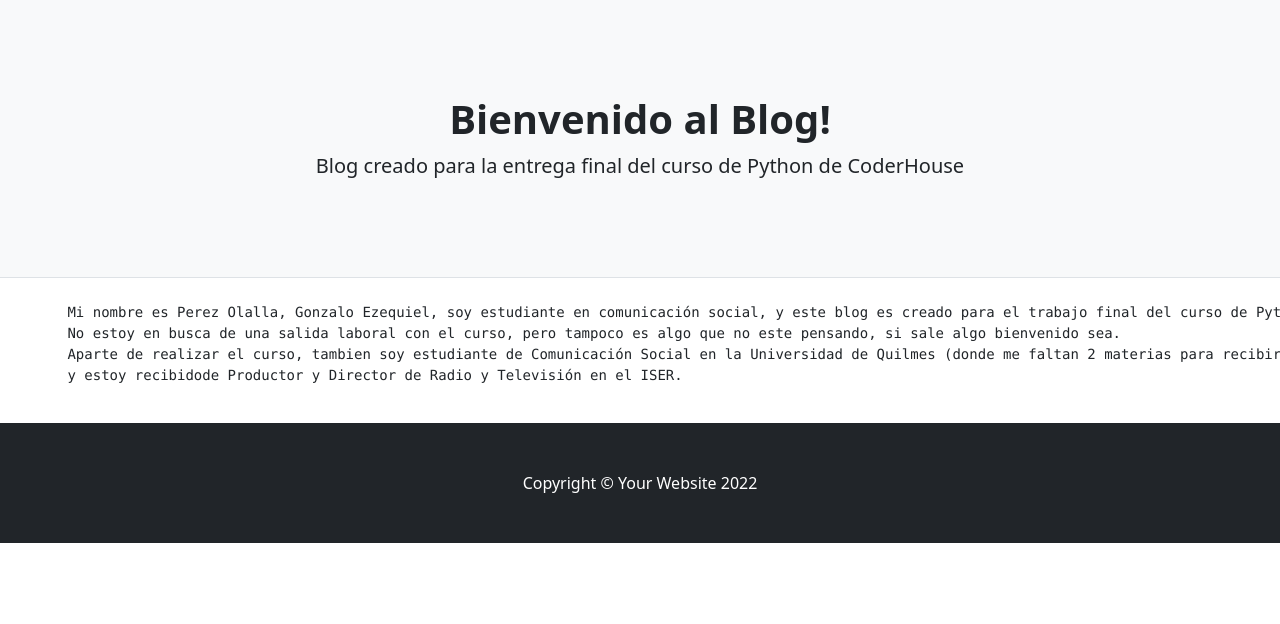
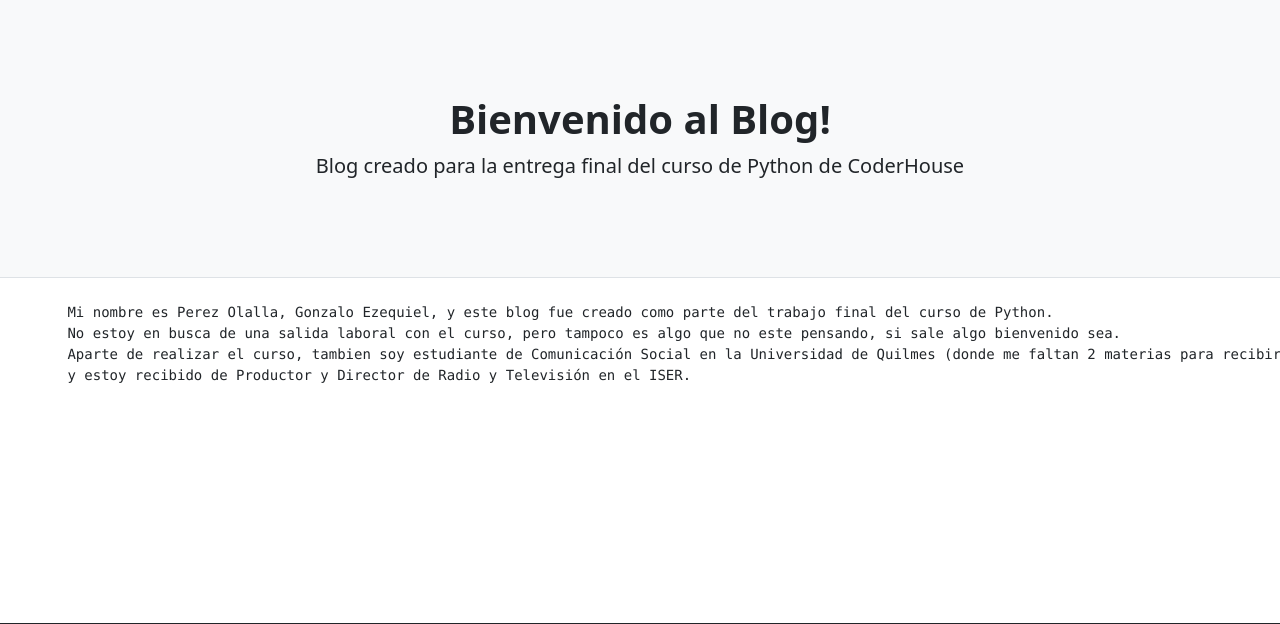
Before and after one commit to gonzaz92/Final, a Django app: page /mi_blog/about in a window 1280 px wide. Shown: the part 57-681 px from the top of the page. Run offline with Django 4.2, Linux system fonts and the light colour scheme; some libraries are stand-ins or nearby versions.

Commit message:
Actualización

```diff
--- a/mi_blog/models.py
+++ b/mi_blog/models.py
@@ -1,10 +1,11 @@
 from django.db import models
 from django.contrib.auth.models import User
+from ckeditor.fields import RichTextField
 
 class Post(models.Model):
     titulo = models.CharField(max_length=75)
     sub_titulo = models.CharField(max_length=75)
-    texto = models.TextField(max_length=3000)
+    texto = RichTextField()
     imagen = models.ImageField(upload_to='posteos', null='True', blank=True)
     fecha_publicacion = models.DateField()
     autor = models.ForeignKey(User, on_delete=models.CASCADE)
--- a/mi_blog/templates/mi_blog/about.html
+++ b/mi_blog/templates/mi_blog/about.html
@@ -3,10 +3,10 @@
 {% block contenido %}
 <div>
     <pre>
-        Mi nombre es Perez Olalla, Gonzalo Ezequiel, soy estudiante en comunicación social, y este blog es creado para el trabajo final del curso de Python.
+        Mi nombre es Perez Olalla, Gonzalo Ezequiel, y este blog fue creado como parte del trabajo final del curso de Python.
         No estoy en busca de una salida laboral con el curso, pero tampoco es algo que no este pensando, si sale algo bienvenido sea.
         Aparte de realizar el curso, tambien soy estudiante de Comunicación Social en la Universidad de Quilmes (donde me faltan 2 materias para recibirme),
-        y estoy recibidode Productor y Director de Radio y Televisión en el ISER.
+        y estoy recibido de Productor y Director de Radio y Televisión en el ISER.
     </pre>
 </div>
 
--- a/mi_blog/templates/mi_blog/base.html
+++ b/mi_blog/templates/mi_blog/base.html
@@ -51,7 +51,7 @@
         <!-- Page content-->
         {% block contenido %} {% endblock %}
         <!-- Footer-->
-        <footer class="py-5 bg-dark">
+        <footer class="py-5 bg-dark fixed-bottom">
             <div class="container"><p class="m-0 text-center text-white">Copyright &copy; Your Website 2022</p></div>
         </footer>
         <!-- Bootstrap core JS-->
--- a/mi_blog/templates/mi_blog/post_detail.html
+++ b/mi_blog/templates/mi_blog/post_detail.html
@@ -15,7 +15,7 @@
     </div>
     <div style="text-align: justify">
         <p>
-            {{object.texto}}
+            {{object.texto|safe}}
         </p>
         <p style="text-align: right; font-weight: bold;"> Autor: {{object.autor}}</p>
     </div>
--- a/mi_blog/templates/mi_blog/post_form.html
+++ b/mi_blog/templates/mi_blog/post_form.html
@@ -4,7 +4,8 @@
 <div style="text-align: center;">
     <form enctype="multipart/form-data" method="POST">
         {% csrf_token %}
-        {{form.as_p}}
+        {{ form.media }}
+        {{ form.as_p }}
         <input class="btn btn-primary" type="submit" value="Postear">
     </form>
     <p></p>
--- a/mi_blog/views.py
+++ b/mi_blog/views.py
@@ -5,7 +5,7 @@
 from django.urls import reverse_lazy
 from django.contrib.auth.models import User
 from mi_blog.models import Post, Avatar, Mensaje
-from mi_blog.forms import UsuarioForm
+from mi_blog.forms import UsuarioForm, PostForm
 from django.db.models import Q
 
 def index(request):
@@ -28,8 +28,8 @@
 
 class PostCrear(LoginRequiredMixin,CreateView):
     model = Post
+    form_class = PostForm
     success_url = reverse_lazy('mi_blog_listar')
-    fields = '__all__'
 
 class PostBorrar(LoginRequiredMixin,DeleteView):
     model = Post
```
Also changed, not shown: mi_blog/forms.py (+9 -0 lines), project/settings.py (+9 -0 lines), mi_blog/migrations/0004_alter_post_texto.py (added).
